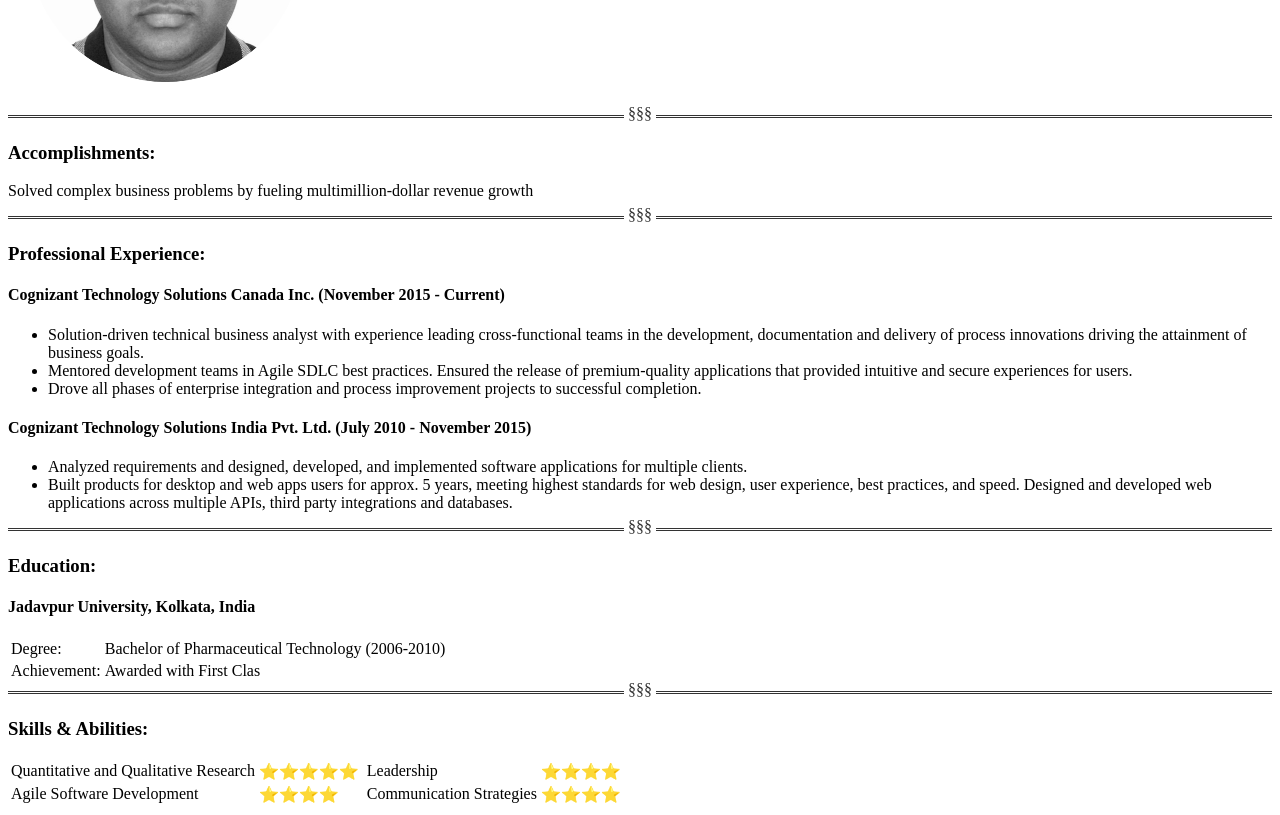
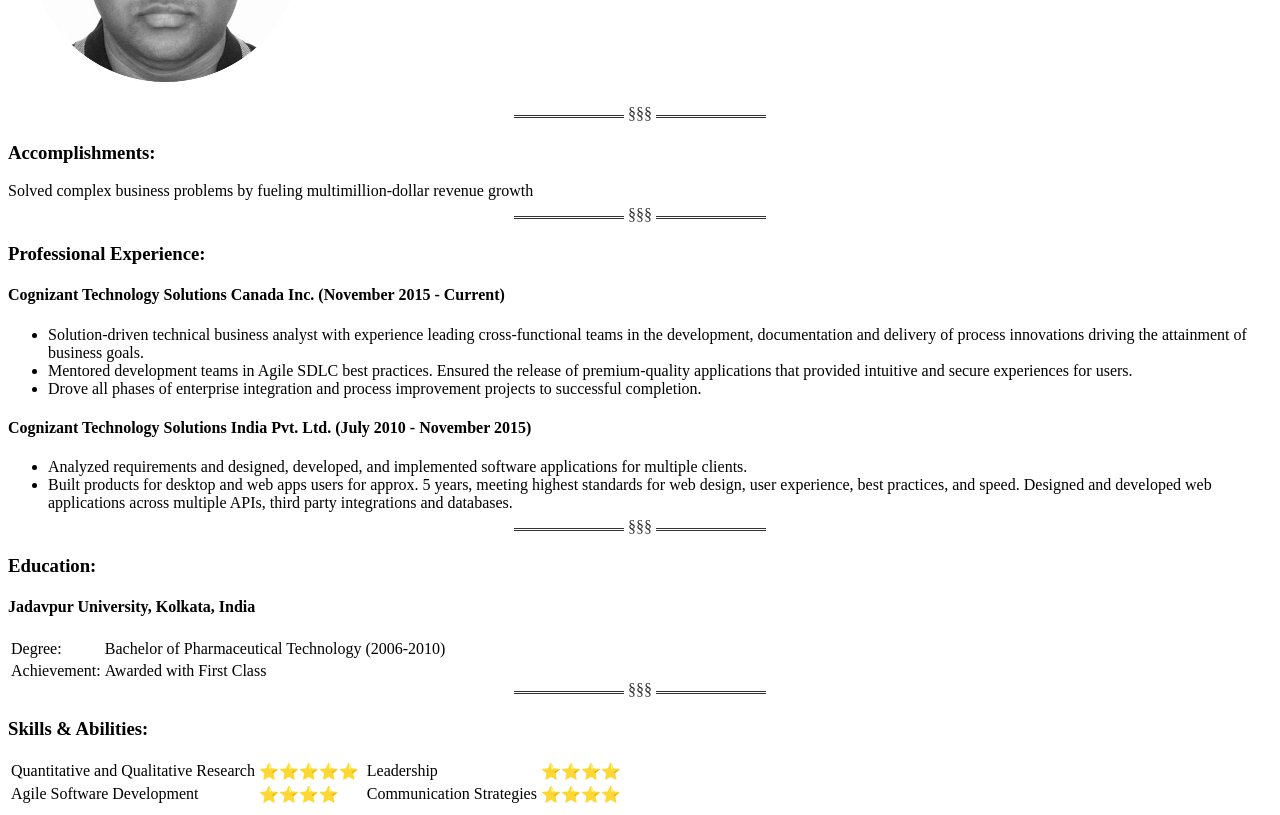
Before and after one commit to prasen2010/Resume, a plain HTML site: page index.html in a window 1280 px wide. Shown: the part 220-1035 px from the top of the page. Drawn offline with Linux system fonts and the light colour scheme.

Commit message:
resume_v3.1

```diff
--- a/index.html
+++ b/index.html
@@ -16,6 +16,7 @@
       color: #333;
       overflow: visible;
       text-align: center;
+      width: 20%;
       height: 5px;
     }
 
@@ -73,7 +74,7 @@
     </tr>
     <tr>
       <td>Achievement:</td>
-      <td>Awarded with First Clas</td>
+      <td>Awarded with First Class</td>
     </tr>
   </table>
   <hr>
```
